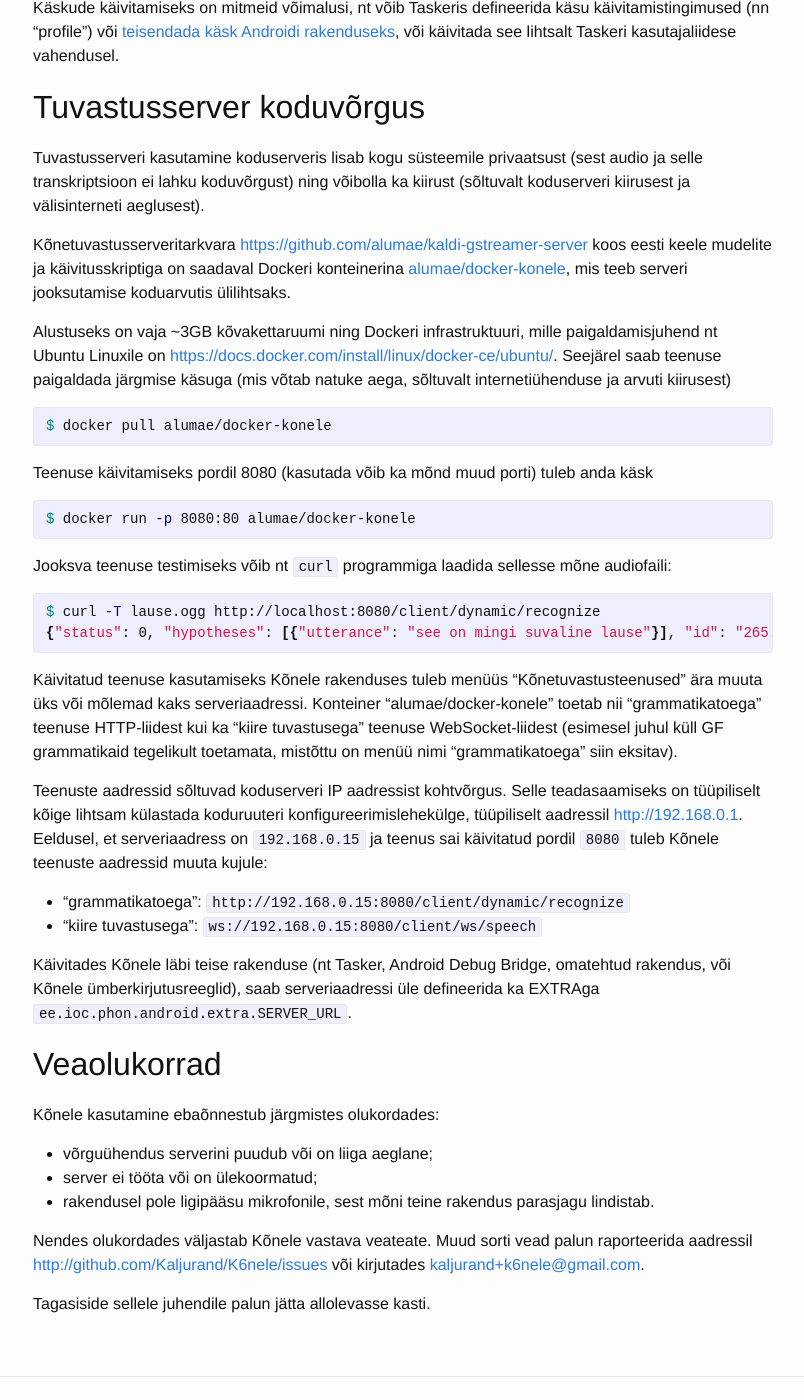
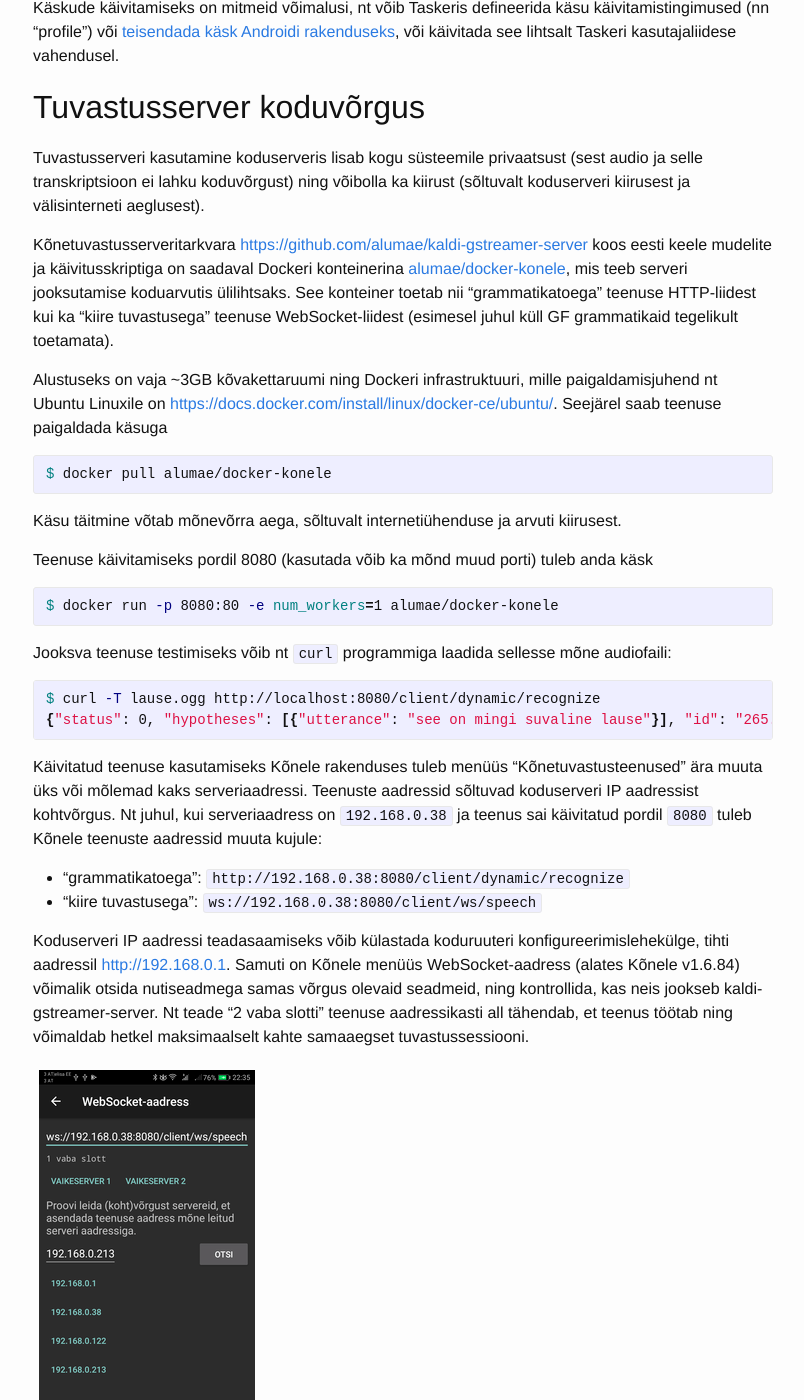
Before and after one commit to Kaljurand/K6nele, a Jekyll site: the page built from docs/et/user_guide.md, in a window 1280 px wide and 1400 px high, scrolled down 19790 px. Shown: the whole window, without its empty margins (237-1041 px from the left). Built offline with Jekyll 4.4.1, drawn with Linux system fonts in a browser that asks for light colours; comment, search, counter and statistics services are not loaded.

Commit message:
Et user guide: configuring local server address

```diff
--- a/docs/et/user_guide.md
+++ b/docs/et/user_guide.md
@@ -574,22 +574,26 @@
 koos eesti keele mudelite ja käivitusskriptiga on saadaval Dockeri konteinerina
 [alumae/docker-konele](https://hub.docker.com/r/alumae/docker-konele/), mis
 teeb serveri jooksutamise koduarvutis ülilihtsaks.
+See konteiner toetab nii "grammatikatoega" teenuse HTTP-liidest
+kui ka "kiire tuvastusega" teenuse WebSocket-liidest (esimesel juhul küll GF grammatikaid
+tegelikult toetamata).
 
 Alustuseks on vaja ~3GB kõvakettaruumi
 ning Dockeri infrastruktuuri, mille paigaldamisjuhend nt Ubuntu Linuxile on
 <https://docs.docker.com/install/linux/docker-ce/ubuntu/>.
-Seejärel saab teenuse paigaldada järgmise käsuga
-(mis võtab natuke aega, sõltuvalt internetiühenduse ja arvuti kiirusest)
+Seejärel saab teenuse paigaldada käsuga
 
 {% highlight sh %}
 $ docker pull alumae/docker-konele
 {% endhighlight %}
 
+Käsu täitmine võtab mõnevõrra aega, sõltuvalt internetiühenduse ja arvuti kiirusest.
+
 Teenuse käivitamiseks pordil 8080 (kasutada võib ka mõnd muud porti) tuleb
 anda käsk
 
 {% highlight sh %}
-$ docker run -p 8080:80 alumae/docker-konele
+$ docker run -p 8080:80 -e num_workers=1 alumae/docker-konele
 {% endhighlight %}
 
 Jooksva teenuse testimiseks võib nt `curl` programmiga laadida sellesse
@@ -602,19 +606,23 @@
 
 Käivitatud teenuse kasutamiseks Kõnele rakenduses tuleb menüüs "Kõnetuvastusteenused"
 ära muuta üks või mõlemad kaks serveriaadressi.
-Konteiner "alumae/docker-konele" toetab nii "grammatikatoega" teenuse HTTP-liidest
-kui ka "kiire tuvastusega" teenuse WebSocket-liidest (esimesel juhul küll GF grammatikaid
-tegelikult toetamata, mistõttu on menüü nimi "grammatikatoega" siin eksitav).
-
 Teenuste aadressid sõltuvad koduserveri IP aadressist kohtvõrgus.
-Selle teadasaamiseks on tüüpiliselt kõige lihtsam
-külastada koduruuteri konfigureerimislehekülge, tüüpiliselt aadressil
-<http://192.168.0.1>. Eeldusel, et serveriaadress on `192.168.0.15`
+Nt juhul, kui serveriaadress on `192.168.0.38`
 ja teenus sai käivitatud pordil `8080` tuleb Kõnele teenuste aadressid
 muuta kujule:
 
-- "grammatikatoega": `http://192.168.0.15:8080/client/dynamic/recognize`
-- "kiire tuvastusega": `ws://192.168.0.15:8080/client/ws/speech`
+- "grammatikatoega": `http://192.168.0.38:8080/client/dynamic/recognize`
+- "kiire tuvastusega": `ws://192.168.0.38:8080/client/ws/speech`
+
+Koduserveri IP aadressi teadasaamiseks võib
+külastada koduruuteri konfigureerimislehekülge, tihti aadressil
+<http://192.168.0.1>. Samuti on Kõnele menüüs WebSocket-aadress (alates Kõnele v1.6.84)
+võimalik otsida nutiseadmega samas võrgus olevaid seadmeid,
+ning kontrollida, kas neis jookseb kaldi-gstreamer-server. Nt teade
+"2 vaba slotti" teenuse aadressikasti all tähendab,
+et teenus töötab ning võimaldab hetkel maksimaalselt kahte samaaegset tuvastussessiooni.
+
+<img title="Ekraanipilt: tuvastusserveri aadressi määramine" alt="Ekraanipilt: tuvastusserveri aadressi määramine." src="{{ site.baseurl }}/images/et/Screenshot_20180915-223504.png">
 
 Käivitades Kõnele läbi teise rakenduse (nt Tasker, Android Debug Bridge, omatehtud
 rakendus, või Kõnele ümberkirjutusreeglid), saab serveriaadressi üle
```
Also changed, not shown: images/et/Screenshot_20180915-223504.png (added).
